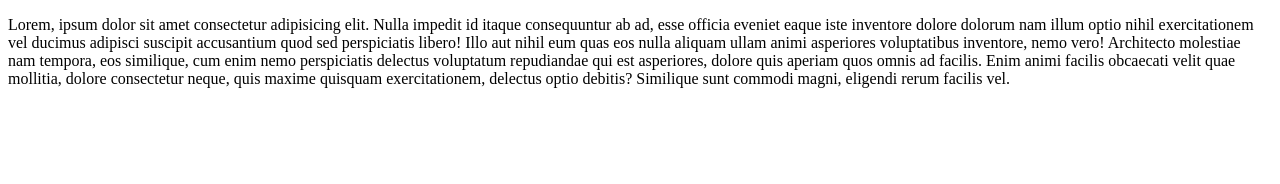
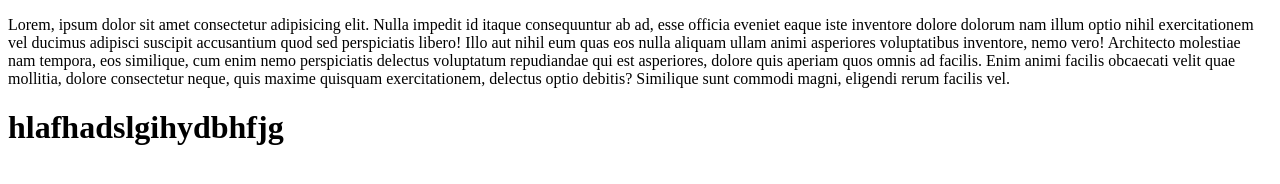
Before and after one commit to IntimeI/golibjon_hub, a plain HTML site: page index.html in a window 1280 px wide. Drawn offline with Linux system fonts and the light colour scheme.

Commit message:
golibjon_hub

```diff
--- a/index.html
+++ b/index.html
@@ -7,5 +7,6 @@
 </head>
 <body>
     <p>Lorem, ipsum dolor sit amet consectetur adipisicing elit. Nulla impedit id itaque consequuntur ab ad, esse officia eveniet eaque iste inventore dolore dolorum nam illum optio nihil exercitationem vel ducimus adipisci suscipit accusantium quod sed perspiciatis libero! Illo aut nihil eum quas eos nulla aliquam ullam animi asperiores voluptatibus inventore, nemo vero! Architecto molestiae nam tempora, eos similique, cum enim nemo perspiciatis delectus voluptatum repudiandae qui est asperiores, dolore quis aperiam quos omnis ad facilis. Enim animi facilis obcaecati velit quae mollitia, dolore consectetur neque, quis maxime quisquam exercitationem, delectus optio debitis? Similique sunt commodi magni, eligendi rerum facilis vel.</p>
+    <h1>hlafhadslgihydbhfjg</h1>
 </body>
 </html>
```
